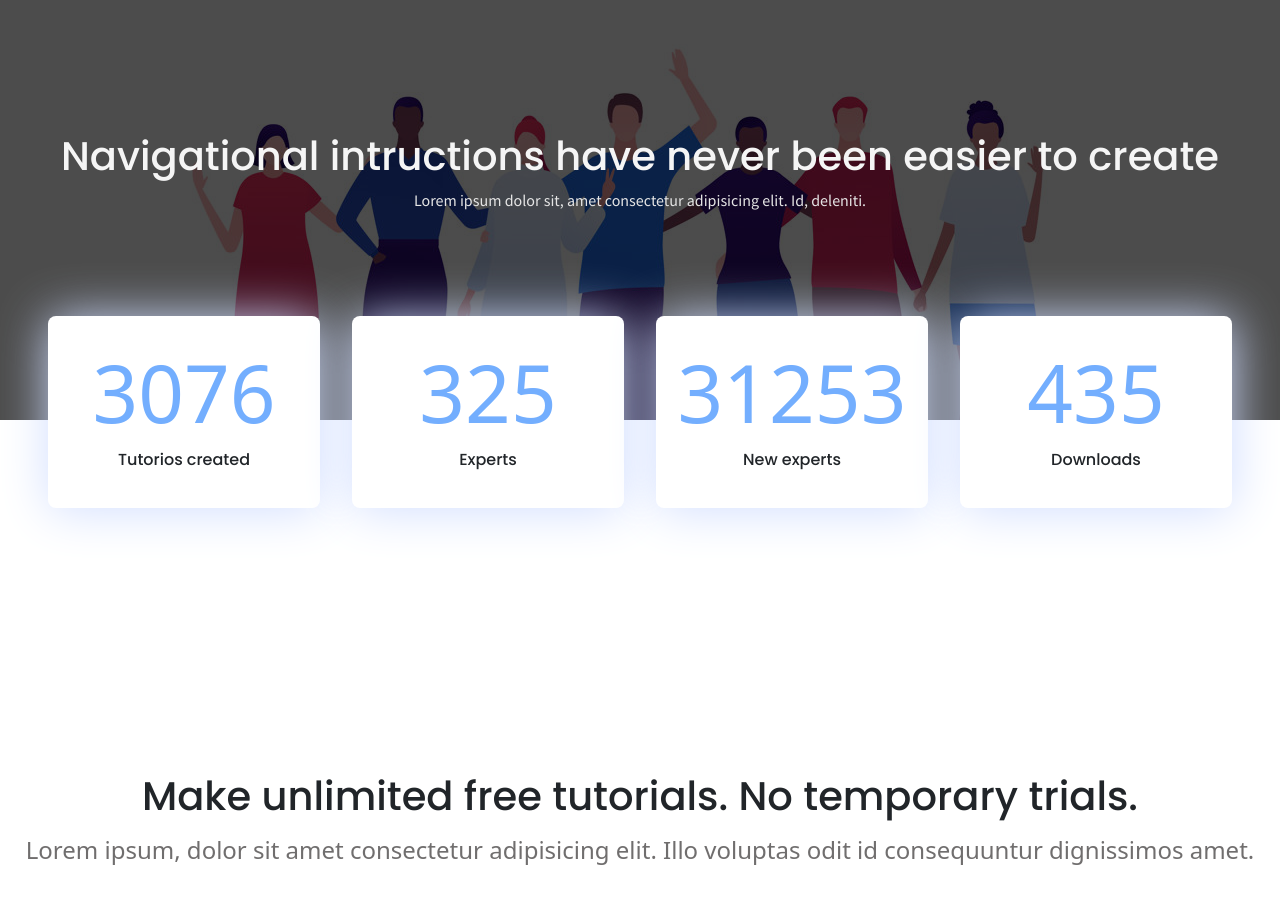
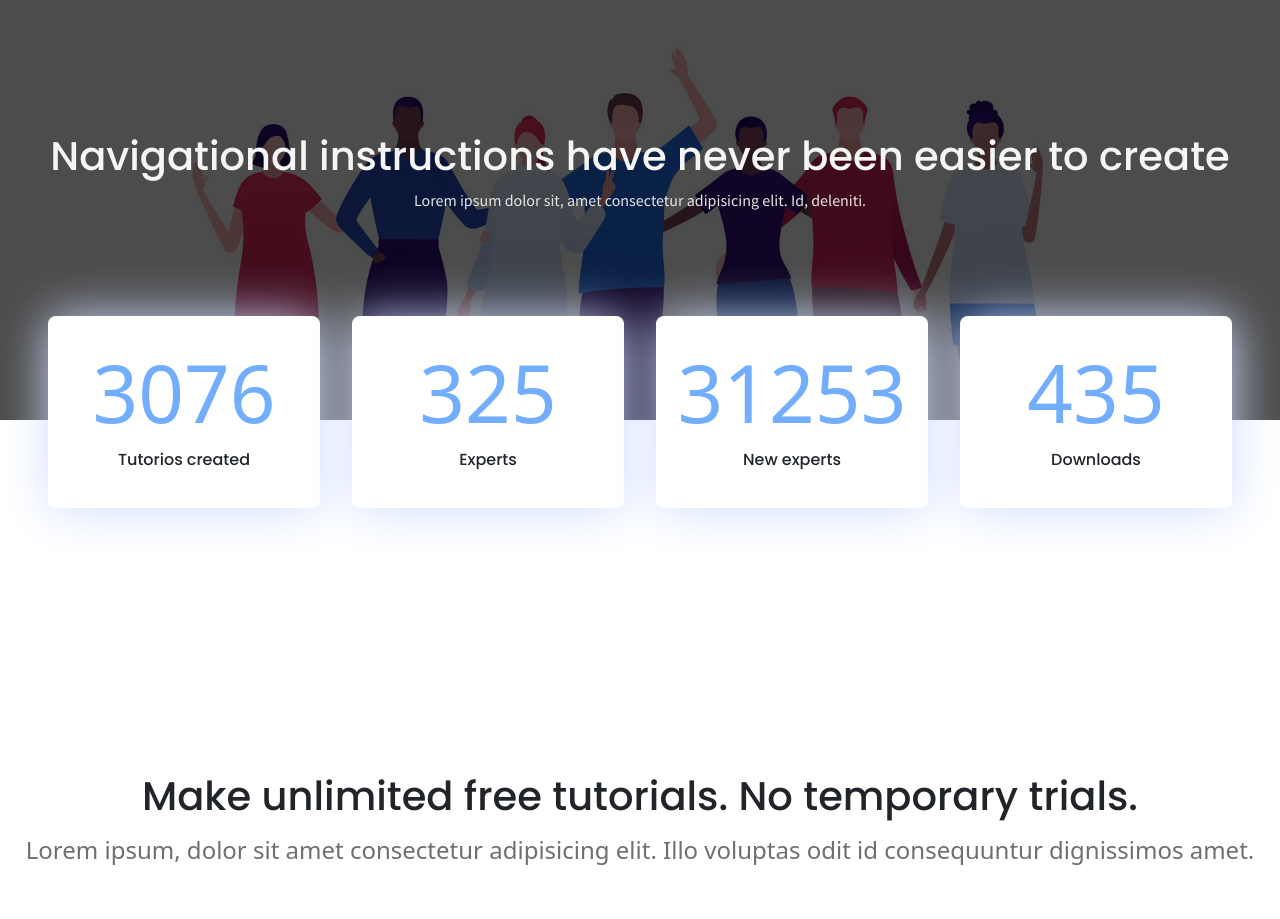
Before and after one commit to louvalman/tutorio-io, a plain HTML site: page src/Index.html in a window 1280 px wide. Shown: the part 1580-2499 px from the top of the page. Drawn offline with nearby package versions, Linux system fonts and the light colour scheme.

Commit message:
newest edits

```diff
--- a/src/Index.html
+++ b/src/Index.html
@@ -105,7 +105,7 @@
         <section class="section-2 container-fluid p-0">
             <div class="cover">
                 <div class="content text-center">
-                    <h1>Navigational intructions have never been easier to create</h1>
+                    <h1>Navigational instructions have never been easier to create</h1>
                     <p>Lorem ipsum dolor sit, amet consectetur adipisicing elit. Id, deleniti.</p>
                 </div>
             </div>
```
